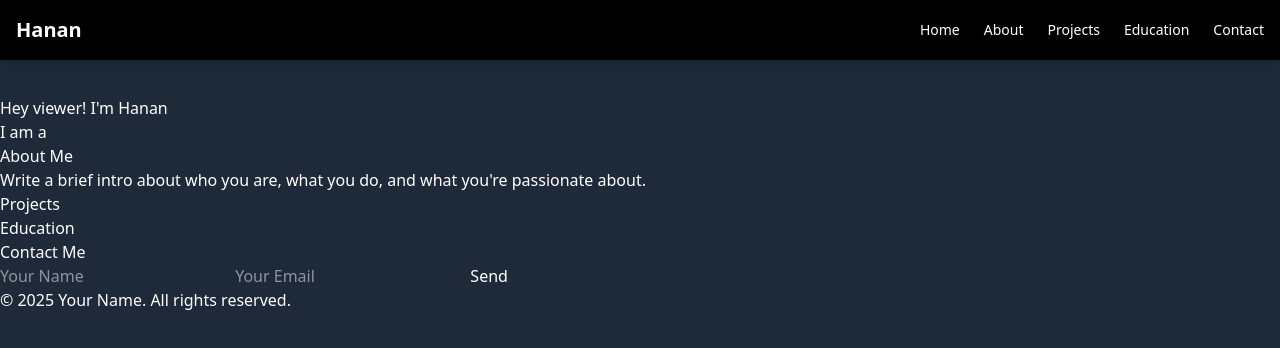
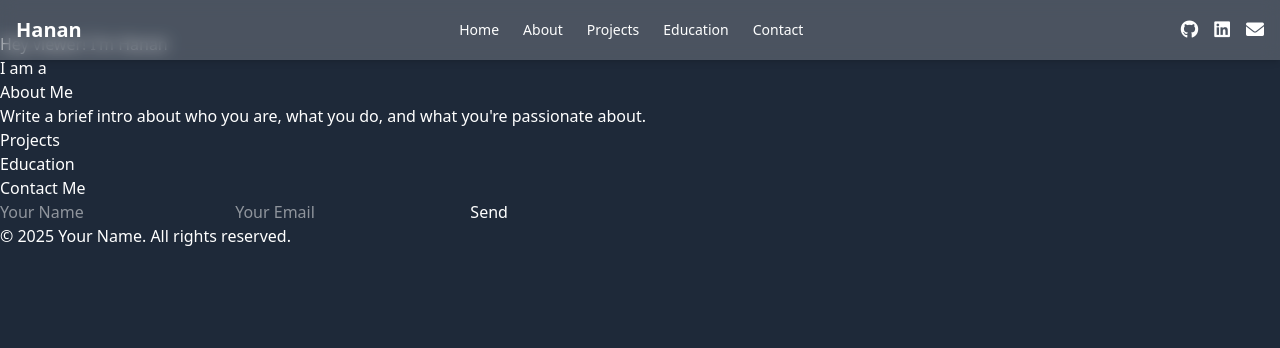
Before and after one commit to MdHananSjd/Portfolio-WebPage, a website: page src/main.html in a window 1280 px wide. Drawn offline with Linux system fonts and the light colour scheme.

Commit message:
Updated navbar looks

```diff
--- a/src/main.html
+++ b/src/main.html
@@ -5,26 +5,43 @@
   <meta name="viewport" content="width=device-width, initial-scale=1.0"/>
   <title>Muhammad Hanan Sajid | Portfolio</title>
   <link href="./output.css" rel="stylesheet">
+  <!-- Add Font Awesome for social media icons -->
+  <link rel="stylesheet" href="https://cdnjs.cloudflare.com/ajax/libs/font-awesome/6.0.0/css/all.min.css">
 </head>
 <body class="bg-gray-800 text-white">
   <!-- 🌐 Navbar -->
-  <header class="fixed top-0 w-full bg-black text-white shadow-md ">
+  <header class="fixed top-0 w-full bg-white/20 backdrop-blur-sm text-white shadow-md z-50">
     <nav class="max-w-7xl mx-auto px-4 py-4 flex justify-between items-center">
+      <!-- Left: Your name -->
       <div class="text-xl font-bold">Hanan</div>
-      <ul class="flex space-x-6 text-sm font-medium">
-        <li><a href="#hero" class="hover:text-yellow-400">Home</a></li>
-        <li><a href="#about" class="hover:text-yellow-400">About</a></li>
-        <li><a href="#projects" class="hover:text-yellow-400">Projects</a></li>
-        <li><a href="#education" class="hover:text-yellow-400">Education</a></li>
-        <li><a href="#contact" class="hover:text-yellow-400">Contact</a></li>
+
+      <!-- Center: Navigation links -->
+      <ul class="flex space-x-6 text-sm font-medium items-center">
+        <li><a href="#hero" class="hover:text-yellow-400 transition-colors duration-300">Home</a></li>
+        <li><a href="#about" class="hover:text-yellow-400 transition-colors duration-300">About</a></li>
+        <li><a href="#projects" class="hover:text-yellow-400 transition-colors duration-300">Projects</a></li>
+        <li><a href="#education" class="hover:text-yellow-400 transition-colors duration-300">Education</a></li>
+        <li><a href="#contact" class="hover:text-yellow-400 transition-colors duration-300">Contact</a></li>
       </ul>
+      <!-- Right: Social media icons -->
+      <div class="flex space-x-4">
+        <a href="https://github.com/MdHananSjd" target="_blank" class="text-white hover:text-yellow-400 transition-colors duration-300">
+          <i class="fab fa-github text-lg"></i>
+        </a>
+        <a href="https://www.linkedin.com/in/mdhnnsjd/" target="_blank" class="text-white hover:text-yellow-400 transition-colors duration-300">
+          <i class="fab fa-linkedin text-lg"></i>
+        </a>
+        <a href="mailto:mdhanansjd+portfolio@gmail.com" class="text-white hover:text-yellow-400 transition-colors duration-300">
+          <i class="fas fa-envelope text-lg"></i>
+        </a>
+      </div>
     </nav>
   </header>
 
 
   <!-- 🎯 Hero Section with Dynamic Text -->
   <div>
-    <div class="pt-24">
+    <div class="pt-8">
       <h1>Hey viewer! I'm Hanan</h1>
       I am a <span class="typed-text"></span><span class="cursor"></span>
     </div>
```
Also changed, not shown: src/output.css.
